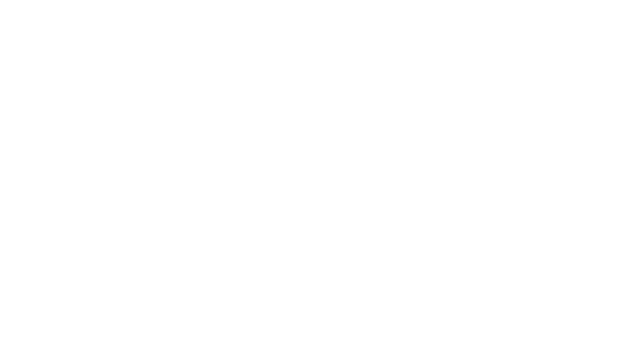
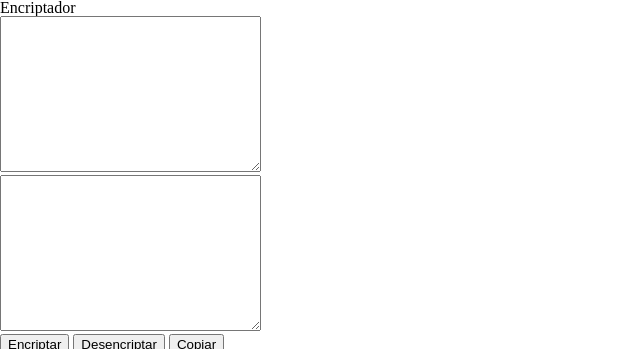
Before and after one commit to HdezJosue/Challenge-encriptador, a plain HTML site: page index.html in a window 1280 px wide. Shown: the top 349 px of the page, without its empty margins (0-640 px from the left). Drawn offline with Linux system fonts and the light colour scheme.

Commit message:
Basé del encriptador

```diff
--- a/index.html
+++ b/index.html
@@ -5,8 +5,29 @@
     <meta http-equiv="X-UA-Compatible" content="IE=edge">
     <meta name="viewport" content="width=device-width, initial-scale=1.0">
     <title>Challenge-Encriptador</title>
+    <link rel="stylesheet" href="reset.css">
+    <link rel="stylesheet" href="style.css">
 </head>
 <body>
+    <header class="encabezado">
+        <h1>Encriptador</h1>
+    </header>
+   <div class="textIngresado">
+    <textarea name="" id="" cols="30" rows="10"></textarea>
+   </div>
 
+   <div class="textModificado">
+    <textarea name="" id="" cols="30" rows="10"></textarea>
+   </div>
+
+   <div class="botones">
+    <button>Encriptar</button>
+    <button>Desencriptar</button>
+    <button>Copiar</button>
+   </div>
+   <img class="github" src="https://th.bing.com/th?id=OIP.ckeUFk-yid0vfWnd56w7wAHaHa&w=250&h=250&c=8&rs=1&qlt=90&o=6&pid=3.1&rm=2" alt="Github>
+    <footer class="piePagina">
+        <h6>Desarrollador: JosueHdez</h6>
+    </footer>
 </body>
 </html>
--- /dev/null
+++ b/reset.css
@@ -0,0 +1,48 @@
+/* http://meyerweb.com/eric/tools/css/reset/
+   v2.0 | 20110126
+   License: none (public domain)
+*/
+
+html, body, div, span, applet, object, iframe,
+h1, h2, h3, h4, h5, h6, p, blockquote, pre,
+a, abbr, acronym, address, big, cite, code,
+del, dfn, em, img, ins, kbd, q, s, samp,
+small, strike, strong, sub, sup, tt, var,
+b, u, i, center,
+dl, dt, dd, ol, ul, li,
+fieldset, form, label, legend,
+table, caption, tbody, tfoot, thead, tr, th, td,
+article, aside, canvas, details, embed,
+figure, figcaption, footer, header, hgroup,
+menu, nav, output, ruby, section, summary,
+time, mark, audio, video {
+	margin: 0;
+	padding: 0;
+	border: 0;
+	font-size: 100%;
+	font: inherit;
+	vertical-align: baseline;
+}
+/* HTML5 display-role reset for older browsers */
+article, aside, details, figcaption, figure,
+footer, header, hgroup, menu, nav, section {
+	display: block;
+}
+body {
+	line-height: 1;
+}
+ol, ul {
+	list-style: none;
+}
+blockquote, q {
+	quotes: none;
+}
+blockquote:before, blockquote:after,
+q:before, q:after {
+	content: '';
+	content: none;
+}
+table {
+	border-collapse: collapse;
+	border-spacing: 0;
+}
```
Also changed, not shown: script.js (added).
